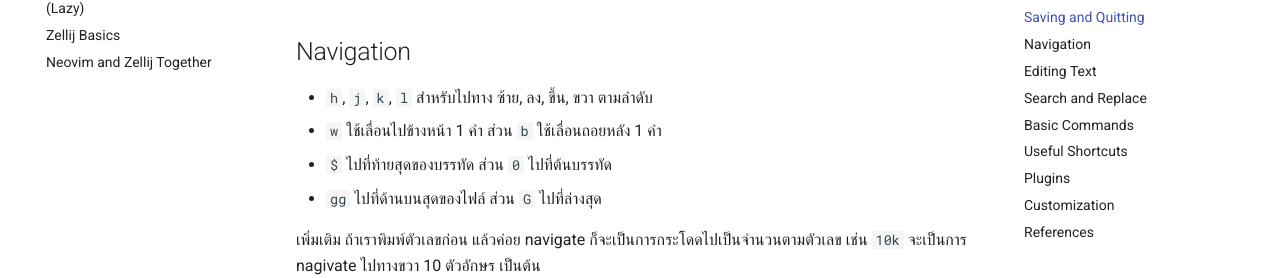
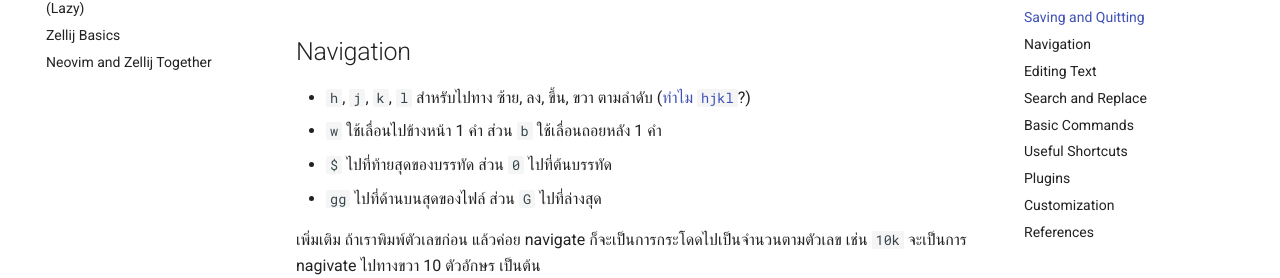
Before and after one commit to zkan/neovim-zellij-workshop, an MkDocs documentation site: the page built from docs/vim-basics.md, in a window 1280 px wide and 900 px high, scrolled down 1883 px. Shown: the part 172-450 px from the top of the window. Built offline with MkDocs 1.6.1 and Material for MkDocs 9.7.7, drawn with Linux system fonts in a browser that asks for light colours; comment, search, counter and statistics services are not loaded.

Commit message:
Add link to see why hjkl

```diff
--- a/docs/vim-basics.md
+++ b/docs/vim-basics.md
@@ -94,7 +94,7 @@
 
 ## Navigation
 
-* `h`, `j`, `k`, `l` สำหรับไปทาง ซ้าย, ลง, ขึ้น, ขวา ตามลำดับ
+* `h`, `j`, `k`, `l` สำหรับไปทาง ซ้าย, ลง, ขึ้น, ขวา ตามลำดับ ([ทำไม `hjkl`](https://dave.cheney.net/2017/08/21/the-here-is-key){: target="_blank"}?)
 * `w` ใช้เลื่อนไปข้างหน้า 1 คำ ส่วน `b` ใช้เลื่อนถอยหลัง 1 คำ
 * `$` ไปที่ท้ายสุดของบรรทัด ส่วน `0` ไปที่ต้นบรรทัด
 * `gg` ไปที่ด้านบนสุดของไฟล์ ส่วน `G` ไปที่ล่างสุด
```
